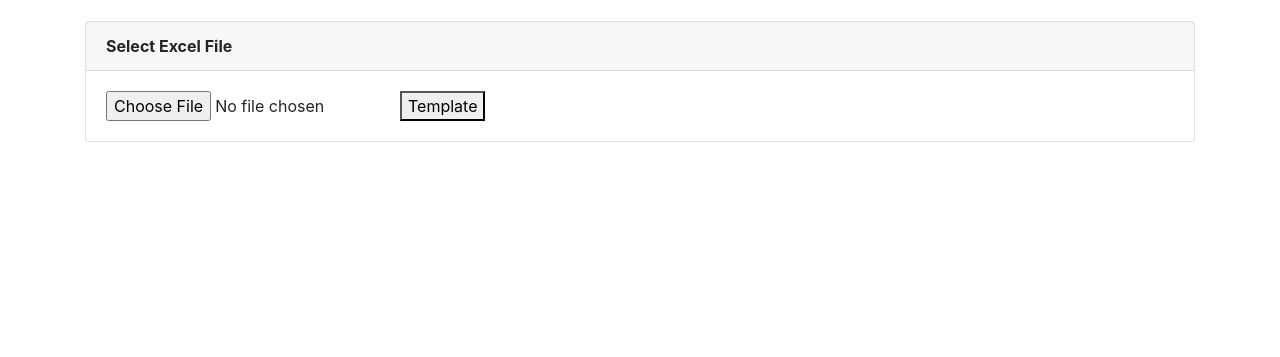
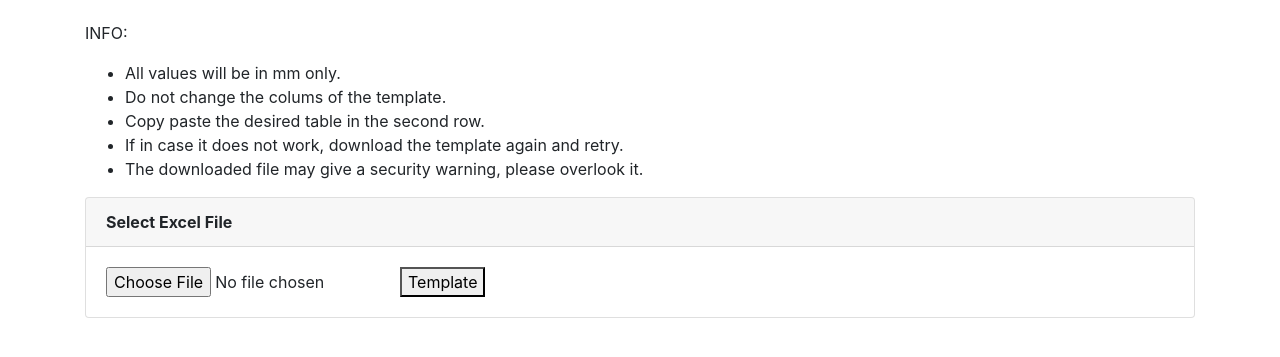
Before and after one commit to Tanish431/final_combo, a plain HTML site: page index.html in a window 1280 px wide. Shown: the part 65-422 px from the top of the page. Drawn offline with nearby package versions, Linux system fonts and the light colour scheme.

Commit message:
Update index.html

```diff
--- a/index.html
+++ b/index.html
@@ -30,6 +30,16 @@
 <body>
     <div class="container">
     	<h2 class="text-center mt-4 mb-4">Best Combo</h2>
+        <p>
+        INFO:
+            <ul>
+                <li>All values will be in mm only.</li>
+                <li>Do not change the colums of the template.</li>
+                <li>Copy paste the desired table in the second row.</li>
+                <li>If in case it does not work, download the template again and retry.</li>
+                <li>The downloaded file may give a security warning, please overlook it.</li>
+            </ul>
+        </p>
     	<div class="card">
     		<div class="card-header"><b>Select Excel File</b></div>
     		<div class="card-body" style="text-align:center;">
```
